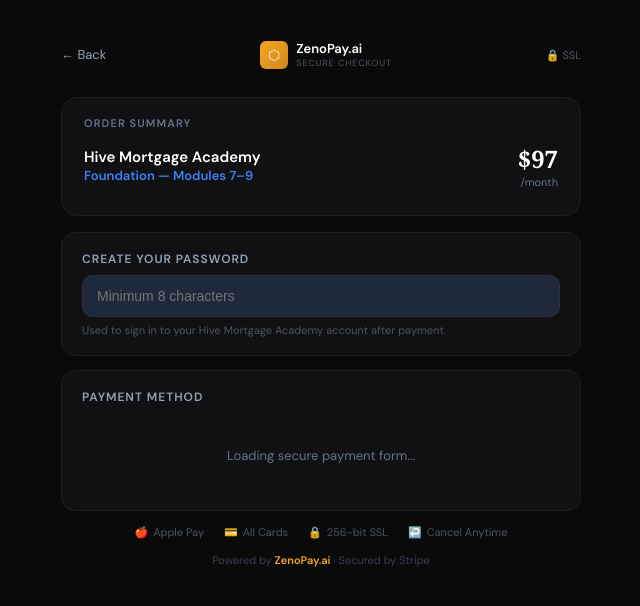
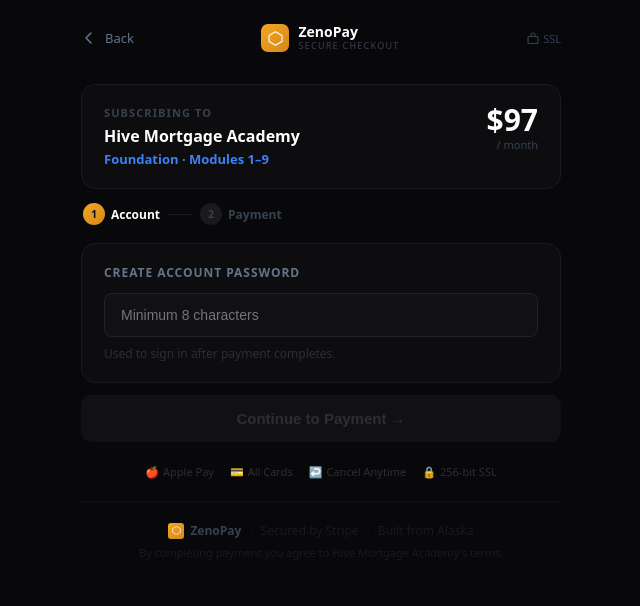
Before and after one commit to derekhuit-afk/hive-mortgage-academy, a Next.js app: page /checkout in a window 1280 px wide. Shown: the top 606 px of the page, without its empty margins (319-959 px from the left). Built offline with nearby package versions, Linux system fonts and the light colour scheme; no server answers.

Commit message:
feat: ZenoPay checkout — full rebrand, 2-step flow, ZenoPay identity

```diff
--- a/app/checkout/page.tsx
+++ b/app/checkout/page.tsx
@@ -4,39 +4,42 @@
 
 declare global { interface Window { Stripe?: any; } }
 
-const PLANS: Record<string,{ label:string; monthly:number; annual:number; color:string; modules:string }> = {
-  foundation:  { label:"Foundation",  monthly:97,  annual:68,  color:"#3B82F6", modules:"Modules 7–9" },
-  accelerator: { label:"Accelerator", monthly:297, annual:208, color:"#8B5CF6", modules:"Modules 10–11" },
-  elite:       { label:"Elite",       monthly:697, annual:488, color:"#F5A623", modules:"All 12 Modules" },
+const PLANS: Record<string,{ label:string; monthly:number; annual:number; annualTotal:number; color:string; modules:string }> = {
+  foundation:  { label:"Foundation",  monthly:97,  annual:68,  annualTotal:816,  color:"#3B82F6", modules:"Modules 1–9" },
+  accelerator: { label:"Accelerator", monthly:297, annual:208, annualTotal:2496, color:"#8B5CF6", modules:"Modules 1–11" },
+  elite:       { label:"Elite",       monthly:697, annual:488, annualTotal:5856, color:"#F5A623", modules:"All 12 Modules" },
 };
 
 function CheckoutContent() {
   const router = useRouter();
-  const params = useSearchParams();
+  const params = useSearchParams()!;
   const plan     = (params.get("plan") || "foundation") as keyof typeof PLANS;
   const billing  = (params.get("billing") || "monthly") as "monthly"|"annual";
   const nameP    = params.get("name") || "";
   const emailP   = params.get("email") || "";
   const nmlsP    = params.get("nmls") || "";
+  const regToken = params.get("reg") || "";
 
   const planData = PLANS[plan] || PLANS.foundation;
   const price    = billing === "annual" ? planData.annual : planData.monthly;
+  const savings  = billing === "annual" ? Math.round((planData.monthly * 12 - planData.annualTotal)) : 0;
 
   const [password, setPassword] = useState("");
   const [stripeJs, setStripeJs] = useState<any>(null);
-  const [elements, setElements]  = useState<any>(null);
+  const [elements, setElements] = useState<any>(null);
   const [loadingPayment, setLoadingPayment] = useState(true);
-  const [paying, setPaying]  = useState(false);
-  const [error, setError]    = useState("");
+  const [paying, setPaying] = useState(false);
+  const [error, setError] = useState("");
   const [initError, setInitError] = useState("");
-  const paymentRef  = useRef<HTMLDivElement>(null);
-  const mountedRef  = useRef(false);
-  const subIdRef    = useRef("");
+  const [step, setStep] = useState<"password"|"payment">("password");
+  const paymentRef = useRef<HTMLDivElement>(null);
+  const mountedRef = useRef(false);
+  const subIdRef   = useRef("");
 
   useEffect(() => {
     const pubKey = process.env.NEXT_PUBLIC_STRIPE_PUBLISHABLE_KEY || "";
     if (!pubKey || pubKey === "pk_placeholder") {
-      setInitError("Payment system is being configured. Please contact support.");
+      setInitError("Payment system is being configured. Contact support@hivemortgageacademy.com to enroll.");
       setLoadingPayment(false);
       return;
     }
@@ -46,160 +49,205 @@
       s.src = "https://js.stripe.com/v3/";
       s.onload = load;
       document.head.appendChild(s);
-    } else {
-      load();
-    }
+    } else { load(); }
   }, []);
 
   async function initStripe(pubKey: string) {
     const stripeInstance = window.Stripe(pubKey);
     setStripeJs(stripeInstance);
-
     try {
       const res = await fetch("/api/create-subscription", {
-        method: "POST",
-        headers: { "Content-Type": "application/json" },
-        body: JSON.stringify({ plan, billing, name: nameP, email: emailP, nmls: nmlsP, password: password || "placeholder_will_be_replaced" }),
+        method: "POST", headers: { "Content-Type": "application/json" },
+        body: JSON.stringify({ plan, billing, name: nameP, email: emailP, nmls: nmlsP, password: "placeholder", regToken }),
       });
       const data = await res.json();
-      if (!res.ok || data.error) {
-        setInitError(data.error || "Failed to initialize payment.");
-        setLoadingPayment(false);
-        return;
-      }
+      if (!res.ok || data.error) { setInitError(data.error || "Failed to initialize payment."); setLoadingPayment(false); return; }
       subIdRef.current = data.subscriptionId;
-
       const els = stripeInstance.elements({
         clientSecret: data.clientSecret,
         appearance: {
           theme: "night",
-          variables: { colorPrimary:"#F5A623", colorBackground:"#1a1a2e", colorText:"#F1F5F9", colorDanger:"#EF4444", fontFamily:"system-ui,sans-serif", borderRadius:"10px" },
-          rules: { ".Input": { border:"1px solid #2D2D3E", backgroundColor:"#111827" } },
+          variables: { colorPrimary:"#F5A623", colorBackground:"#0D0D0F", colorText:"#F1F5F9", colorDanger:"#EF4444", fontFamily:"system-ui,sans-serif", borderRadius:"8px" },
+          rules: { ".Input": { border:"1px solid #222228", backgroundColor:"#111115", padding:"12px 14px" }, ".Input:focus": { border:"1px solid rgba(245,166,35,0.5)" } },
         },
       });
       setElements(els);
       setLoadingPayment(false);
-
       setTimeout(() => {
         if (paymentRef.current && !mountedRef.current) {
-          els.create("payment", { layout:"tabs", wallets:{ applePay:"auto", googlePay:"auto" } })
-             .mount(paymentRef.current);
+          els.create("payment", { layout:"tabs", wallets:{ applePay:"auto", googlePay:"auto" } }).mount(paymentRef.current);
           mountedRef.current = true;
         }
       }, 100);
-    } catch (err) {
-      setInitError("Failed to load payment form. Please refresh and try again.");
-      setLoadingPayment(false);
+    } catch { setInitError("Failed to load payment form. Please refresh and try again."); setLoadingPayment(false); }
   }
+
+  function handleNext() {
+    if (!password || password.length < 8) { setError("Password must be at least 8 characters."); return; }
+    setError(""); setStep("payment");
   }
 
   async function handlePay() {
     if (!stripeJs || !elements) return;
-    if (!password || password.length < 8) {
-      setError("Please enter a password of at least 8 characters.");
-      return;
-    }
     setPaying(true); setError("");
-
-    // Update the pending registration with the actual password before confirming
     try {
       await fetch("/api/create-subscription", {
-        method: "POST",
-        headers: { "Content-Type": "application/json" },
-        body: JSON.stringify({ plan, billing, name: nameP, email: emailP, nmls: nmlsP, password }),
+        method: "POST", headers: { "Content-Type": "application/json" },
+        body: JSON.stringify({ plan, billing, name: nameP, email: emailP, nmls: nmlsP, password, regToken }),
       });
     } catch {}
-
     const origin = window.location.origin;
     const { error: stripeErr } = await stripeJs.confirmPayment({
       elements,
       confirmParams: {
-        return_url: `${origin}/payment-success?plan=${plan}&name=${encodeURIComponent(nameP)}&email=${encodeURIComponent(emailP)}&nmls=${encodeURIComponent(nmlsP)}&billing=${billing}&sub=${subIdRef.current}`,
+        return_url: `${origin}/payment-success?plan=${plan}&name=${encodeURIComponent(nameP)}&email=${encodeURIComponent(emailP)}&nmls=${encodeURIComponent(nmlsP)}&billing=${billing}&sub=${subIdRef.current}&reg=${regToken}`,
       },
     });
-
     if (stripeErr) { setError(stripeErr.message || "Payment failed. Please try again."); setPaying(false); }
   }
 
+  const planColor = { foundation:"#3B82F6", accelerator:"#8B5CF6", elite:"#F5A623" }[plan] || "#F5A623";
+
   return (
-    <main style={{ minHeight:"100vh", background:"#0A0A0B", padding:"40px 20px 80px" }}>
-      <div style={{ maxWidth:520, margin:"0 auto" }}>
+    <main style={{ minHeight:"100vh", background:"#08080A", display:"flex", flexDirection:"column", alignItems:"center", padding:"0 20px 80px", fontFamily:"system-ui,-apple-system,sans-serif" }}>
+
       {/* Header */}
-        <div style={{ display:"flex", alignItems:"center", justifyContent:"space-between", marginBottom:28 }}>
-          <a href="/enroll" style={{ display:"flex", alignItems:"center", gap:6, color:"#94A3B8", fontSize:13, textDecoration:"none" }}>← Back</a>
-          <div style={{ display:"flex", alignItems:"center", gap:8 }}>
-            <div style={{ width:28, height:28, background:"linear-gradient(135deg,#F5A623,#D4881A)", borderRadius:6, display:"flex", alignItems:"center", justifyContent:"center", fontSize:14 }}>⬡</div>
+      <div style={{ width:"100%", maxWidth:480, display:"flex", justifyContent:"space-between", alignItems:"center", padding:"24px 0 32px" }}>
+        <a href="/enroll" style={{ display:"flex", alignItems:"center", gap:8, textDecoration:"none" }}>
+          <svg width="16" height="16" viewBox="0 0 16 16" fill="none"><path d="M10 3L5 8L10 13" stroke="#64748B" strokeWidth="1.5" strokeLinecap="round" strokeLinejoin="round"/></svg>
+          <span style={{ fontSize:13, color:"#64748B" }}>Back</span>
+        </a>
+        <div style={{ display:"flex", alignItems:"center", gap:9 }}>
+          <div style={{ width:28, height:28, background:"linear-gradient(135deg,#F5A623,#D4881A)", borderRadius:7, display:"flex", alignItems:"center", justifyContent:"center" }}>
+            <svg width="15" height="15" viewBox="0 0 20 20" fill="none"><path d="M10 1L18.66 6V14L10 19L1.34 14V6L10 1Z" stroke="white" strokeWidth="1.5" strokeLinejoin="round"/></svg>
+          </div>
           <div>
-              <div style={{ fontSize:13, fontWeight:700, color:"white" }}>ZenoPay.ai</div>
-              <div style={{ fontSize:9, color:"#4B5563", letterSpacing:"0.1em" }}>SECURE CHECKOUT</div>
+            <div style={{ fontSize:14, fontWeight:700, color:"white", lineHeight:1.1 }}>ZenoPay</div>
+            <div style={{ fontSize:9, color:"#374151", letterSpacing:"0.14em", textTransform:"uppercase" }}>Secure Checkout</div>
           </div>
         </div>
-          <div style={{ display:"flex", alignItems:"center", gap:4, fontSize:11, color:"#4B5563" }}>🔒 SSL</div>
+        <div style={{ display:"flex", alignItems:"center", gap:4, fontSize:11, color:"#2D2D35" }}>
+          <svg width="12" height="12" viewBox="0 0 12 12" fill="none"><rect x="1" y="4.5" width="10" height="7" rx="1" stroke="#374151" strokeWidth="1.2"/><path d="M4 4.5V3a2 2 0 0 1 4 0v1.5" stroke="#374151" strokeWidth="1.2" strokeLinecap="round"/></svg>
+          <span style={{ color:"#374151" }}>SSL</span>
+        </div>
       </div>
 
-        {/* Order summary */}
-        <div style={{ background:"#111114", border:"1px solid #1E1E24", borderRadius:16, padding:"18px 22px", marginBottom:16 }}>
-          <div style={{ fontSize:11, color:"#64748B", fontWeight:700, textTransform:"uppercase", letterSpacing:"0.1em", marginBottom:12 }}>Order Summary</div>
-          <div style={{ display:"flex", justifyContent:"space-between", alignItems:"center", marginBottom:8 }}>
+      <div style={{ width:"100%", maxWidth:480 }}>
+
+        {/* Product summary */}
+        <div style={{ background:"#0D0D0F", border:"1px solid #1A1A1E", borderRadius:14, padding:"20px 22px", marginBottom:14 }}>
+          <div style={{ display:"flex", justifyContent:"space-between", alignItems:"flex-start" }}>
             <div>
-              <div style={{ fontSize:15, fontWeight:700, color:"white" }}>Hive Mortgage Academy</div>
-              <div style={{ fontSize:13, color:planData.color, fontWeight:600 }}>{planData.label} — {planData.modules}</div>
+              <div style={{ fontSize:11, color:"#374151", fontWeight:600, textTransform:"uppercase", letterSpacing:"0.1em", marginBottom:5 }}>Subscribing to</div>
+              <div style={{ fontSize:16, fontWeight:700, color:"white", marginBottom:3 }}>Hive Mortgage Academy</div>
+              <div style={{ fontSize:13, color:planColor, fontWeight:600 }}>{planData.label} · {planData.modules}</div>
+              {nameP && <div style={{ fontSize:12, color:"#374151", marginTop:8 }}>{nameP} · {emailP}</div>}
             </div>
-            <div style={{ textAlign:"right" }}>
-              <div style={{ fontFamily:"Georgia,serif", fontSize:24, fontWeight:900, color:"white" }}>${price}</div>
-              <div style={{ fontSize:11, color:"#64748B" }}>/{billing==="annual"?"year":"month"}</div>
+            <div style={{ textAlign:"right", flexShrink:0, marginLeft:16 }}>
+              <div style={{ fontSize:30, fontWeight:800, color:"white", lineHeight:1 }}>${price}</div>
+              <div style={{ fontSize:11, color:"#374151", marginTop:2 }}>{billing === "annual" ? "/ mo, billed annually" : "/ month"}</div>
             </div>
           </div>
-          {billing==="annual" && <div style={{ background:"rgba(16,185,129,0.08)", border:"1px solid rgba(16,185,129,0.2)", borderRadius:8, padding:"8px 12px", fontSize:12, color:"#10B981", fontWeight:600 }}>✓ Annual plan — 30% savings vs monthly</div>}
-          {nameP && <div style={{ marginTop:10, paddingTop:10, borderTop:"1px solid #1E1E24", fontSize:13, color:"#94A3B8" }}>For: <strong style={{ color:"white" }}>{nameP}</strong> · {emailP}</div>}
+          {savings > 0 && (
+            <div style={{ marginTop:14, padding:"8px 12px", background:"rgba(16,185,129,0.06)", border:"1px solid rgba(16,185,129,0.15)", borderRadius:8, display:"flex", alignItems:"center", gap:8 }}>
+              <div style={{ width:6, height:6, borderRadius:"50%", background:"#10B981", flexShrink:0 }} />
+              <span style={{ fontSize:12, color:"#10B981", fontWeight:600 }}>Annual plan · you save ${savings}/yr vs monthly</span>
+            </div>
+          )}
         </div>
 
-        {/* Password — ABOVE payment element so it's visible */}
-        <div style={{ background:"#111114", border:"1px solid #1E1E24", borderRadius:14, padding:"18px 20px", marginBottom:14 }}>
-          <label style={{ fontSize:12, fontWeight:700, color:"#94A3B8", textTransform:"uppercase", letterSpacing:"0.08em", marginBottom:8, display:"block" }}>Create Your Password</label>
-          <input
-            type="password"
-            value={password}
-            onChange={e => { setPassword(e.target.value); if (error && e.target.value.length >= 8) setError(""); }}
-            placeholder="Minimum 8 characters"
-            style={{ width:"100%", background:"#1E293B", border:`1px solid ${error ? "#EF4444" : "#2D2D3E"}`, borderRadius:10, padding:"12px 14px", color:"white", fontSize:14, outline:"none", boxSizing:"border-box" }}
-          />
-          <div style={{ fontSize:11, color:"#4B5563", marginTop:6 }}>Used to sign in to your Hive Mortgage Academy account after payment.</div>
-          {error && <div style={{ background:"rgba(239,68,68,0.1)", border:"1px solid rgba(239,68,68,0.3)", borderRadius:8, padding:"10px 14px", color:"#EF4444", fontSize:13, marginTop:10 }}>{error}</div>}
+        {/* Step pills */}
+        <div style={{ display:"flex", alignItems:"center", gap:8, marginBottom:18, paddingLeft:2 }}>
+          {[{s:"password",n:1,l:"Account"},{s:"payment",n:2,l:"Payment"}].map((item,i) => (
+            <div key={item.s} style={{ display:"flex", alignItems:"center", gap:8 }}>
+              <div style={{ display:"flex", alignItems:"center", gap:6 }}>
+                <div style={{ width:22, height:22, borderRadius:"50%", background:step===item.s?"linear-gradient(135deg,#F5A623,#D4881A)":step==="payment"&&i===0?"#10B981":"#1A1A1E", display:"flex", alignItems:"center", justifyContent:"center", fontSize:10, fontWeight:700, color:step===item.s?"#0A0A0B":step==="payment"&&i===0?"white":"#374151" }}>
+                  {step==="payment"&&i===0?"✓":item.n}
+                </div>
+                <span style={{ fontSize:12, fontWeight:600, color:step===item.s?"white":"#374151" }}>{item.l}</span>
+              </div>
+              {i<1&&<div style={{ width:24, height:1, background:"#1A1A1E" }} />}
+            </div>
+          ))}
         </div>
 
-        {/* Stripe Payment Element */}
-        <div style={{ background:"#111114", border:"1px solid #1E1E24", borderRadius:14, padding:"18px 20px", marginBottom:14 }}>
-          <div style={{ fontSize:12, fontWeight:700, color:"#94A3B8", textTransform:"uppercase", letterSpacing:"0.08em", marginBottom:14 }}>Payment Method</div>
+        {/* Step 1: Password */}
+        {step === "password" && (
+          <div>
+            <div style={{ background:"#0D0D0F", border:"1px solid #1A1A1E", borderRadius:14, padding:"20px 22px", marginBottom:12 }}>
+              <div style={{ fontSize:12, fontWeight:700, color:"#64748B", textTransform:"uppercase", letterSpacing:"0.08em", marginBottom:12 }}>Create Account Password</div>
+              <input
+                type="password" value={password} autoFocus
+                onChange={e => { setPassword(e.target.value); if (error) setError(""); }}
+                onKeyDown={e => e.key === "Enter" && handleNext()}
+                placeholder="Minimum 8 characters"
+                style={{ width:"100%", background:"#111115", border:`1px solid ${error?"#EF4444":"#222228"}`, borderRadius:8, padding:"13px 16px", color:"white", fontSize:14, outline:"none", boxSizing:"border-box" }}
+              />
+              <div style={{ fontSize:12, color:"#2D2D35", marginTop:8 }}>Used to sign in after payment completes.</div>
+              {error && <div style={{ marginTop:10, padding:"10px 14px", background:"rgba(239,68,68,0.08)", border:"1px solid rgba(239,68,68,0.2)", borderRadius:8, fontSize:13, color:"#EF4444" }}>{error}</div>}
+            </div>
+            <button onClick={handleNext} disabled={!password} style={{ width:"100%", background:!password?"#111115":"linear-gradient(135deg,#F5A623,#D4881A)", color:!password?"#2D2D35":"#0A0A0B", border:"none", borderRadius:10, padding:"15px", fontSize:15, fontWeight:700, cursor:!password?"not-allowed":"pointer", marginBottom:14 }}>
+              Continue to Payment →
+            </button>
+            {initError && <div style={{ padding:"12px 16px", background:"rgba(239,68,68,0.08)", border:"1px solid rgba(239,68,68,0.2)", borderRadius:10, fontSize:13, color:"#EF4444" }}>{initError}</div>}
+          </div>
+        )}
+
+        {/* Step 2: Payment */}
+        {step === "payment" && (
+          <div>
+            <div style={{ background:"#0D0D0F", border:"1px solid #1A1A1E", borderRadius:14, padding:"20px 22px", marginBottom:12 }}>
+              <div style={{ fontSize:12, fontWeight:700, color:"#64748B", textTransform:"uppercase", letterSpacing:"0.08em", marginBottom:14 }}>Payment Method</div>
               {loadingPayment && (
-            <div style={{ textAlign:"center", padding:"28px 0", color:"#64748B", fontSize:13 }}>Loading secure payment form...</div>
+                <div style={{ padding:"32px 0", textAlign:"center" }}>
+                  <div style={{ width:24, height:24, border:"2px solid #1A1A1E", borderTop:"2px solid #F5A623", borderRadius:"50%", margin:"0 auto 12px", animation:"spin 0.8s linear infinite" }} />
+                  <div style={{ fontSize:13, color:"#374151" }}>Loading secure form...</div>
+                </div>
               )}
-          {initError && (
-            <div style={{ background:"rgba(239,68,68,0.1)", border:"1px solid rgba(239,68,68,0.3)", borderRadius:8, padding:"12px 16px", color:"#EF4444", fontSize:13 }}>{initError}</div>
-          )}
+              {initError && <div style={{ padding:"12px 16px", background:"rgba(239,68,68,0.08)", border:"1px solid rgba(239,68,68,0.2)", borderRadius:8, fontSize:13, color:"#EF4444" }}>{initError}</div>}
               <div ref={paymentRef} style={{ display:loadingPayment?"none":"block", minHeight:160 }} />
             </div>
-
+            {error && <div style={{ padding:"10px 14px", background:"rgba(239,68,68,0.08)", border:"1px solid rgba(239,68,68,0.2)", borderRadius:8, fontSize:13, color:"#EF4444", marginBottom:12 }}>{error}</div>}
             {!loadingPayment && !initError && (
-          <button
-            onClick={handlePay}
-            disabled={paying}
-            style={{ width:"100%", background:paying?"#1E293B":"linear-gradient(135deg,#F5A623,#D4881A)", color:paying?"#64748B":"#0A0A0B", border:`1px solid ${paying?"#2D2D3E":"transparent"}`, borderRadius:12, padding:"16px", fontSize:16, fontWeight:700, cursor:paying?"not-allowed":"pointer", marginBottom:16 }}
-          >
-            {paying ? "Processing..." : `Pay $${price}/${billing==="annual"?"year":"month"} →`}
+              <button onClick={handlePay} disabled={paying} style={{ width:"100%", background:paying?"#111115":"linear-gradient(135deg,#F5A623,#D4881A)", color:paying?"#2D2D35":"#0A0A0B", border:"none", borderRadius:10, padding:"16px", fontSize:15, fontWeight:700, cursor:paying?"not-allowed":"pointer", marginBottom:12 }}>
+                {paying ? (
+                  <span style={{ display:"flex", alignItems:"center", justifyContent:"center", gap:10 }}>
+                    <div style={{ width:16, height:16, border:"2px solid #2D2D35", borderTop:"2px solid #64748B", borderRadius:"50%", animation:"spin 0.8s linear infinite" }} />
+                    Processing...
+                  </span>
+                ) : `Pay $${price}/${billing==="annual"?"mo":"month"} →`}
               </button>
             )}
+            <button onClick={() => setStep("password")} style={{ background:"none", border:"none", color:"#374151", fontSize:12, cursor:"pointer", width:"100%", paddingBottom:8 }}>← Back to account setup</button>
+          </div>
+        )}
 
-        {/* Trust badges */}
-        <div style={{ display:"flex", justifyContent:"center", gap:20, flexWrap:"wrap" }}>
-          {[["🍎","Apple Pay"],["💳","All Cards"],["🔒","256-bit SSL"],["↩️","Cancel Anytime"]].map(([e,l])=>(
-            <div key={l} style={{ display:"flex", alignItems:"center", gap:5, fontSize:11, color:"#4B5563" }}><span>{e}</span><span>{l}</span></div>
+        {/* Trust row */}
+        <div style={{ display:"flex", justifyContent:"center", gap:16, flexWrap:"wrap", marginTop:8 }}>
+          {[["🍎","Apple Pay"],["💳","All Cards"],["↩️","Cancel Anytime"],["🔒","256-bit SSL"]].map(([e,l])=>(
+            <div key={l} style={{ display:"flex", alignItems:"center", gap:4, fontSize:11, color:"#2D2D35" }}><span>{e}</span><span>{l}</span></div>
           ))}
         </div>
-        <div style={{ textAlign:"center", marginTop:14, fontSize:11, color:"#374151" }}>
-          Powered by <span style={{ color:"#F5A623", fontWeight:600 }}>ZenoPay.ai</span> · Secured by Stripe
+
+        {/* Footer */}
+        <div style={{ textAlign:"center", marginTop:22, paddingTop:20, borderTop:"1px solid #111115" }}>
+          <div style={{ display:"flex", alignItems:"center", justifyContent:"center", gap:8, marginBottom:6, flexWrap:"wrap" }}>
+            <div style={{ display:"flex", alignItems:"center", gap:6 }}>
+              <div style={{ width:16, height:16, background:"linear-gradient(135deg,#F5A623,#D4881A)", borderRadius:3, display:"flex", alignItems:"center", justifyContent:"center" }}>
+                <svg width="9" height="9" viewBox="0 0 20 20" fill="none"><path d="M10 1L18.66 6V14L10 19L1.34 14V6L10 1Z" stroke="white" strokeWidth="1.5" strokeLinejoin="round"/></svg>
+              </div>
+              <span style={{ fontSize:12, color:"#374151", fontWeight:600 }}>ZenoPay</span>
+            </div>
+            <span style={{ fontSize:12, color:"#1A1A1E" }}>·</span>
+            <span style={{ fontSize:12, color:"#1A1A1E" }}>Secured by Stripe</span>
+            <span style={{ fontSize:12, color:"#1A1A1E" }}>·</span>
+            <span style={{ fontSize:12, color:"#1A1A1E" }}>Built from Alaska</span>
+          </div>
+          <div style={{ fontSize:11, color:"#1A1A1E" }}>By completing payment you agree to Hive Mortgage Academy's terms.</div>
         </div>
       </div>
+
+      <style>{`@keyframes spin { to { transform: rotate(360deg); } } @media(max-width:500px){ main { padding: 0 16px 80px; } }`}</style>
     </main>
   );
 }
```
Lines whose indentation alone changed are shown as unchanged.
